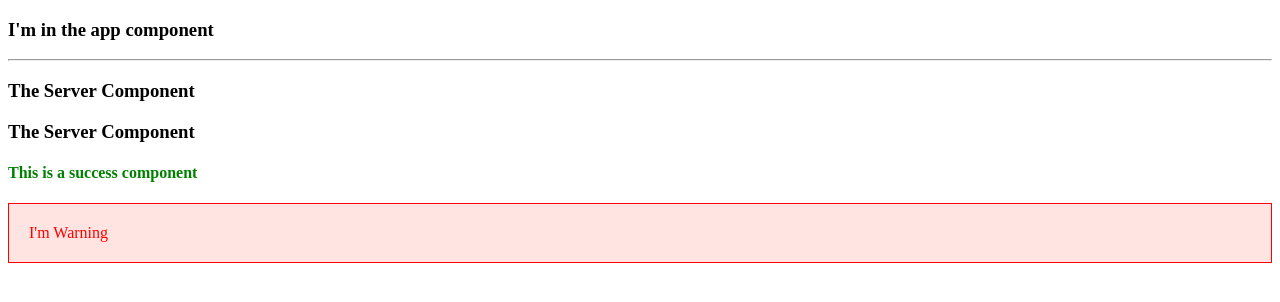
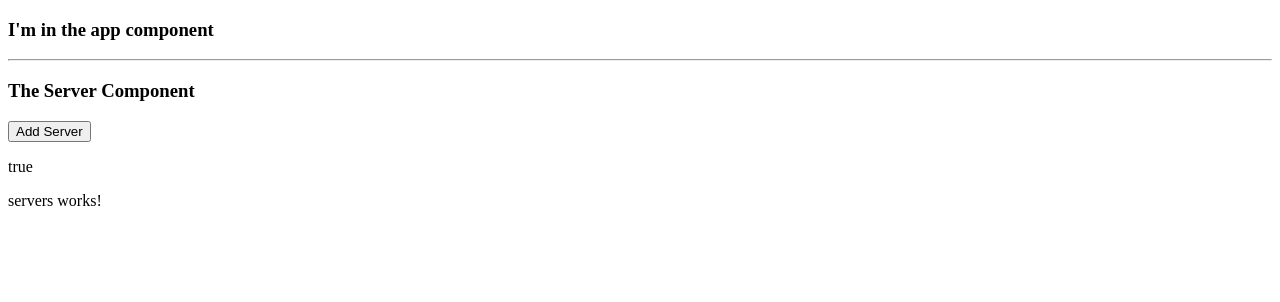
Before and after one commit to karammm/AugularBundle, an Angular app: page / in a window 1280 px wide. Shown: the top 302 px of the page. Built offline with nearby package versions, Linux system fonts and the light colour scheme.

Commit message:
string interpolation and property binding

```diff
--- a/src/app/app.component.html
+++ b/src/app/app.component.html
@@ -5,8 +5,8 @@
             <hr>
             <app-server></app-server>
             <app-servers></app-servers>
-            <app-success-alert></app-success-alert>
-            <aap-warinig-alert></aap-warinig-alert>
+            <!-- <app-success-alert></app-success-alert> -->
+            <!-- <aap-warinig-alert></aap-warinig-alert> -->
         </div>
     </div>
 </div>
--- a/src/app/servers/servers.component.html
+++ b/src/app/servers/servers.component.html
@@ -1 +1,3 @@
+<button class="btn btn-primary" [disabled]="!allowNewServers">Add Server</button>
+<p>{{allowNewServers}}</p>
 <p>servers works!</p>
--- a/src/app/servers/servers.component.ts
+++ b/src/app/servers/servers.component.ts
@@ -2,14 +2,20 @@ import { Component, OnInit } from '@angular/core';
 
 @Component({
   selector: 'app-servers',
-  template: `
-      <app-server></app-server>
-      `,
+  // template: `
+  //     <app-server></app-server>
+  //     `,
+  templateUrl: './servers.component.html',
   styleUrls: ['./servers.component.css']
 })
 export class ServersComponent implements OnInit {
-
-  constructor() { }
+  allowNewServers=false;
+  constructor() {
+    //it is nothing but a method runs at the point of time component is created by angular
+    setTimeout(()=>{
+      this.allowNewServers=true;
+    },2000);
+  }
 
   ngOnInit(): void {
   }
```
